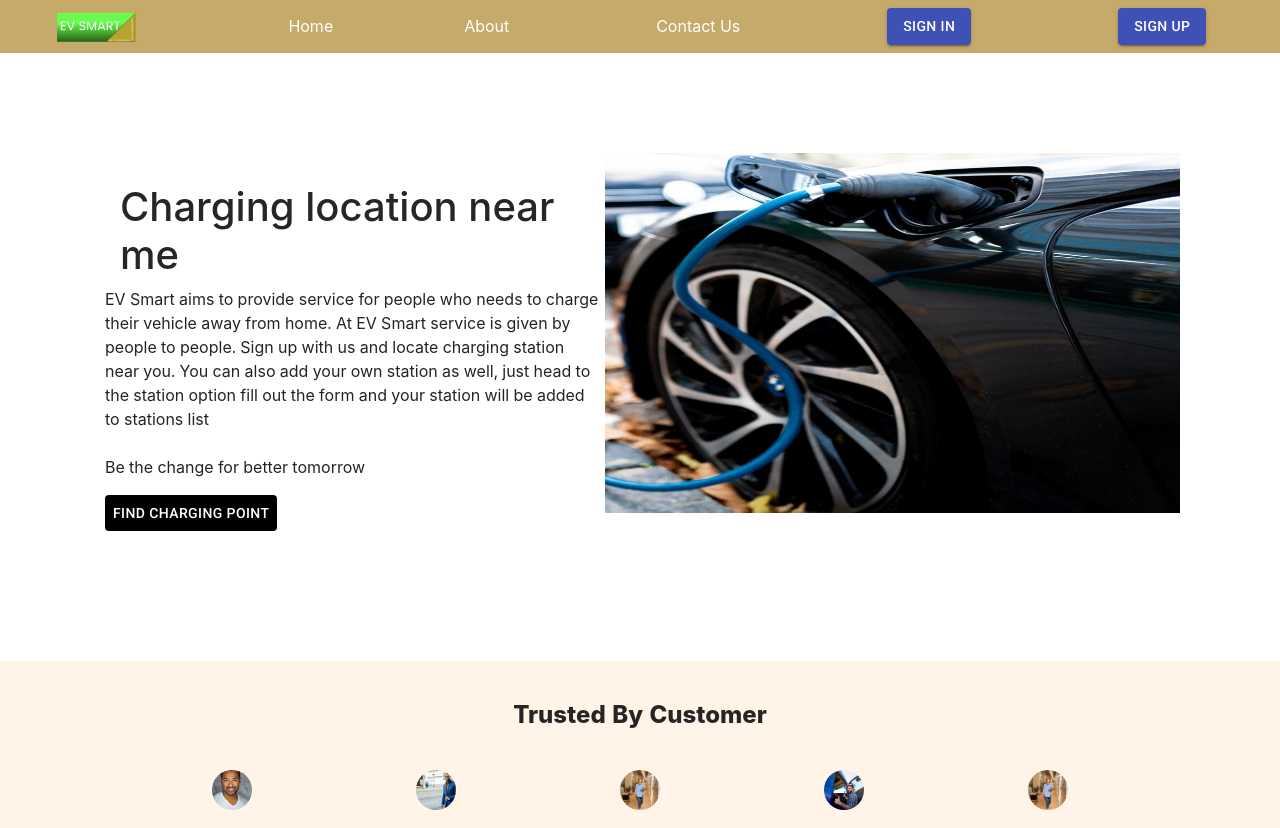
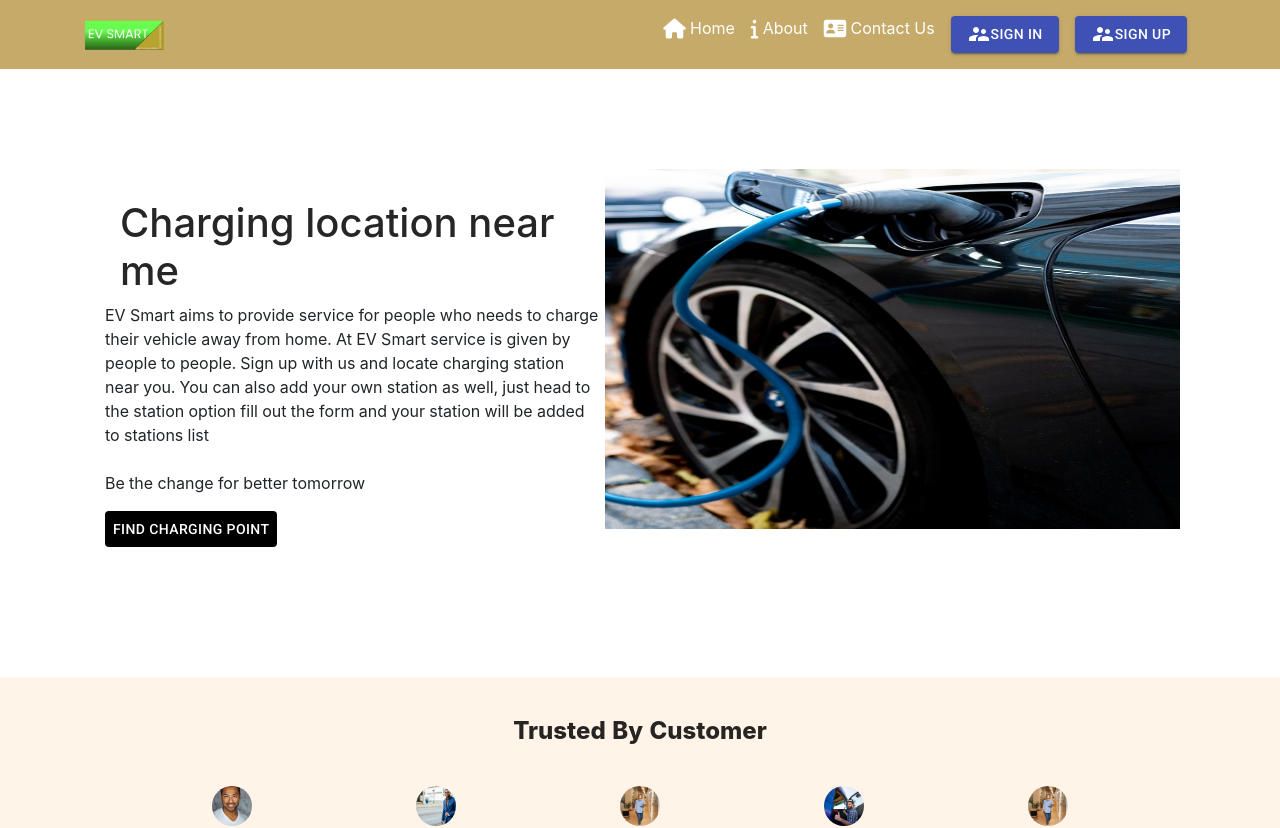
Before and after one commit to Vardaan100/EVsmart, a React (Create React App) app: page / in a window 1280 px wide. Shown: the top 828 px of the page. Built offline with nearby package versions, Linux system fonts and the light colour scheme; what react-geolocated would draw is missing.

Commit message:
nav bar style and menu problem solve

```diff
--- a/src/components/Menu.js
+++ b/src/components/Menu.js
@@ -11,7 +11,7 @@ import ListItemText from "@material-ui/core/ListItemText";
 import Profile from "@material-ui/icons/PersonOutline";
 import Help from "@material-ui/icons/HelpOutline";
 import EvStationIcon from "@material-ui/icons/EvStation";
-import AddLocationIcon from '@material-ui/icons/AddLocation';
+import AddLocationIcon from "@material-ui/icons/AddLocation";
 import MenuOpenIcon from "@material-ui/icons/MenuOpen";
 import DashboardIcon from "@material-ui/icons/Dashboard";
 
@@ -67,9 +67,9 @@ export default function CustomizedMenus() {
         onClick={handleClick}
       >
         <ListItemIcon>
-          <MenuOpenIcon fontSize="small" style={{ color: "white" }} />
+          <MenuOpenIcon style={{ fontSize: 1 }} style={{ color: "white" }} />
         </ListItemIcon>
-        <ListItemText primary="Open Menu" />
+        <ListItemText primary="Menu" />
       </Button>
       <StyledMenu
         id="customized-menu"
--- a/src/components/navigation/index.js
+++ b/src/components/navigation/index.js
@@ -5,8 +5,36 @@ import "./navigation.css";
 import { logout } from "../../utils/index";
 import { connect } from "react-redux";
 import Button from "@material-ui/core/Button";
+import { IconButton } from "@material-ui/core";
+import AccountIcon from "@material-ui/icons/SupervisorAccount";
+import EjectIcon from "@material-ui/icons/Eject";
+
+import {
+  Nav,
+  Navbar,
+  NavbarBrand,
+  NavbarToggler,
+  Collapse,
+  NavItem,
+  Jumbotron,
+} from "reactstrap";
+import { NavLink } from "react-router-dom";
 
 class Index extends Component {
+  constructor(props) {
+    super(props);
+
+    this.toggleNav = this.toggleNav.bind(this);
+    this.state = {
+      isNavOpen: false,
+    };
+  }
+
+  toggleNav() {
+    this.setState({
+      isNavOpen: !this.state.isNavOpen,
+    });
+  }
   //   constructor(props) {
   //     super(props);
 
@@ -34,12 +62,50 @@ class Index extends Component {
 
   render() {
     return !localStorage.getItem("jwt") ? (
-      <nav className="">
       <div>
-          <div style={{ background_color: "blue" }}>
-            <div style={{ background_color: "red" }} className="nav-container ">
-              <ul className="lists ">
-                <li>
+        {/* <Navbar light expand="md" className="">
+          <div className="container">
+            <NavbarToggler onClick={this.toggleNav} />
+            <NavbarBrand className="mr-auto" href="/dashboard">
+              <img className="navigation__logo" src="./logo.png" alt="logo" />
+            </NavbarBrand>
+            <Collapse isOpen={this.state.isNavOpen} navbar>
+              {/* <Nav navbar> */}
+        {/* <Nav navbar style={{ background_color: "blue" }}>
+                <NavItem>
+                  <NavLink className="nav-link white" to="/home">
+                    <span className="fa fa-home fa-lg"></span> Home
+                  </NavLink>
+                </NavItem>
+                <NavItem>
+                  <NavLink className="nav-link white" to="/about">
+                    <span className="fa fa-info fa-lg"></span> About
+                  </NavLink>
+                </NavItem>
+                <NavItem>
+                  <NavLink className="nav-link white" to="/contact">
+                    <span className="fa fa-address-card fa-lg"></span> Contact Us
+                  </NavLink>
+                </NavItem>
+                <NavItem>
+                  <NavLink className="nav-link white" to="/sign-in">
+                    <Button variant="contained" color="primary">
+                          Sign In
+                        </Button>
+                  </NavLink>
+                  <NavItem>
+                  <NavLink className="nav-link white" to="/sign-up">
+                    <Button variant="contained" color="primary">
+                    Sign up
+                        </Button>
+                  </NavLink>
+                </NavItem> */}
+        {/* <div
+                  style={{ background_color: "red" }}
+                  className="nav-container "
+                > */}
+        {/* <ul className="lists "> */}
+        {/* <li>
                   <Link className="navbar-brand" to="/dashboard">
                     <img
                       className="navigation__logo"
@@ -47,49 +113,147 @@ class Index extends Component {
                       alt="logo"
                     />
                   </Link>
-                </li>
+                </li> */}
 
-                <li>
+        {/* <li>
                   <Link className="list" to="/home">
                     Home
                   </Link>
-                </li>
+                </li> */}
 
-                <li className="nav-item">
-                  <Link className="list nav-link" to="/about">
+        {/* <li className="nav-item">
+                  <Link className="list nav-link white" to="/about">
                     About
                   </Link>
-                </li>
+                </li> */}
 
-                <li className="nav-item">
-                  <Link className="list nav-link" to="/contact">
+        {/* <li className="nav-item">
+                      <Link className="list nav-link white" to="/contact">
                         Contact Us
                       </Link>
-                </li>
+                    </li> */}
 
-                <li className="nav-item">
-                  <Link className="nav-link" to={"/sign-in"}>
+        {/* <li className="nav-item">
+                      <Link className="nav-link white" to={"/sign-in"}>
                         <Button variant="contained" color="primary">
                           Sign In
                         </Button>
                       </Link>
-                </li>
+                    </li> */}
 
-                <li className="nav-item">
-                  <Link className="nav-link" to={"/sign-up"}>
+        {/* <li className="nav-item">
+                      <Link className="nav-link white" to={"/sign-up"}>
                         <Button variant="contained" color="primary">
                           Sign up
                         </Button>
                       </Link>
-                </li>
-              </ul>
+                    </li> */}
+        {/* </ul> */}
+        {/* </div> */}
+        {/* </Nav>
+            </Collapse>
           </div>
+        </Navbar>
+      </div> */}
+
+        <Navbar light expand="md" className="ml-auto nav-container">
+          <div className="container">
+            <NavbarToggler onClick={this.toggleNav} />
+
+            <NavbarBrand className="me-auto" to="/">
+              <img className="navigation__logo" src="./logo.png" alt="logo" />
+            </NavbarBrand>
+
+            <Collapse isOpen={this.state.isNavOpen} navbar>
+              <Nav navbar className="ml-auto me-auto">
+                <NavItem>
+                  <NavLink className="nav-link white" to="/home">
+                    <span className="fa fa-home fa-lg"></span> Home
+                  </NavLink>
+                </NavItem>
+                <NavItem>
+                  <NavLink className="nav-link white white" to="/about">
+                    <span className="fa fa-info fa-lg"></span> About
+                  </NavLink>
+                </NavItem>
+                <NavItem>
+                  <NavLink className="nav-link white" to="/contact">
+                    <span className="fa fa-address-card fa-lg"></span> Contact
+                    Us
+                  </NavLink>
+                </NavItem>
+                <NavItem>
+                  <NavLink className="nav-link white" to="/sign-in">
+                    <Button variant="contained" color="primary">
+                      <AccountIcon />
+                      Sign In
+                    </Button>
+                    {/* <IconButton aria-label="delete"> */}
+                    {/* </IconButton> */}
+                  </NavLink>
+                </NavItem>
+                <NavItem>
+                  <NavLink className="nav-link white " to="/sign-up">
+                    <Button variant="contained" color="primary">
+                      <AccountIcon />
+                      Sign up
+                    </Button>
+                  </NavLink>
+                </NavItem>
+              </Nav>
+            </Collapse>
           </div>
+        </Navbar>
       </div>
-      </nav>
     ) : (
       <div style={{ background_color: "red" }} className="nav-container">
-        <ul className="lists">
+        <Navbar light expand="md" className="ml-auto">
+          <div className="container">
+            <NavbarToggler onClick={this.toggleNav} />
+
+            <NavbarBrand className="me-auto" to="/dashboard">
+              <img className="navigation__logo" src="./logo.png" alt="logo" />
+            </NavbarBrand>
+
+            <Collapse isOpen={this.state.isNavOpen} navbar>
+              <Nav navbar className="ml-auto me-auto">
+                <NavItem>
+                  <NavLink className="nav-link white" to="/home">
+                    <span className="fa fa-home fa-lg"></span> Home
+                  </NavLink>
+                </NavItem>
+                <NavItem>
+                  <NavLink className="nav-link white" to="/about">
+                    <span className="fa fa-info fa-lg"></span> About
+                  </NavLink>
+                </NavItem>
+                <NavItem>
+                  <NavLink className="nav-link white" to="/contact">
+                    <span className="fa fa-address-card fa-lg"></span> Contact
+                    Us
+                  </NavLink>
+                </NavItem>
+                <NavItem className="nav-link white">
+                  <CustomizedMenus />
+                </NavItem>
+                <NavbarBrand href="/sign-in">
+                  {/* <NavLink className="nav-link white " to="/sign-in"> */}
+                  <Button
+                    onClick={this.handleLogout}
+                    variant="contained"
+                    color="primary"
+                  >
+                    <EjectIcon />
+                    Log Out
+                  </Button>
+                  {/* </NavLink> */}
+                </NavbarBrand>
+              </Nav>
+            </Collapse>
+          </div>
+        </Navbar>
+
+        {/* <ul className="lists">
           <li>
             <Link to="/dashboard">
               <img className="navigation__logo" src="./logo.png" alt="logo" />
@@ -125,6 +289,7 @@ class Index extends Component {
             </Link>
           </li>
         </ul>
+      </div> */}
       </div>
     );
   }
--- a/src/components/navigation/navigation.css
+++ b/src/components/navigation/navigation.css
@@ -7,14 +7,17 @@
   display: flex;
   list-style-type: none;
 }
-.lists {
-  justify-content: space-around;
-  align-items: center;
+.white {
+  color: white !important;
+}
+.white:hover {
+  color: rgba(0, 0, 0, 0.5) !important;
 }
 
 .navigation__logo {
   width: 100px;
   padding-right: 20px;
+  cursor: pointer;
 }
 
 .list {
```
Also changed, not shown: src/components/adminDash.js (+68 -107 lines). Lines whose indentation alone changed are shown as unchanged.
